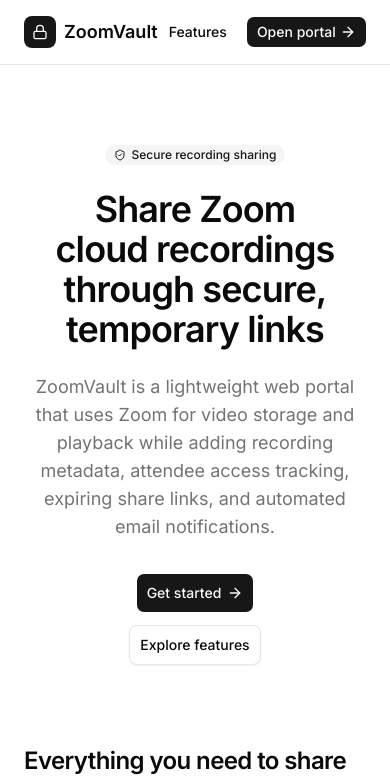
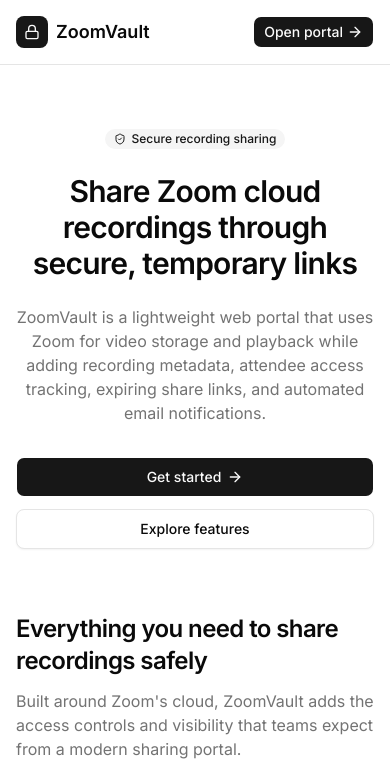
Before and after one commit to jimmieldavisjr/zoomvault, a Next.js app in the folder apps/web/: page / in a window 390 px wide. Shown: the top 780 px of the page. Built offline with nearby package versions, Linux system fonts and the light colour scheme.

Commit message:
fix(web): refine homepage layout and styling for improved user experience

```diff
--- a/apps/web/src/app/page.tsx
+++ b/apps/web/src/app/page.tsx
@@ -66,19 +66,22 @@
   return (
     <main className="flex flex-1 flex-col">
       <header className="sticky top-0 z-10 border-b bg-background/80 backdrop-blur-sm">
-        <div className="mx-auto flex h-16 w-full max-w-6xl items-center justify-between px-6">
-          <Link href="/" className="flex items-center gap-2 font-heading text-lg font-semibold">
-            <span className="flex size-8 items-center justify-center rounded-md bg-primary text-primary-foreground">
+        <div className="mx-auto flex h-16 w-full max-w-6xl items-center justify-between gap-2 px-4 sm:px-6">
+          <Link
+            href="/"
+            className="flex min-w-0 items-center gap-2 font-heading text-lg font-semibold"
+          >
+            <span className="flex size-8 shrink-0 items-center justify-center rounded-md bg-primary text-primary-foreground">
               <Lock className="size-4" />
             </span>
-            ZoomVault
+            <span className="truncate">ZoomVault</span>
           </Link>
-          <nav className="flex items-center gap-2">
-            <Button variant="ghost" size="sm" asChild>
+          <nav className="flex shrink-0 items-center gap-1 sm:gap-2">
+            <Button variant="ghost" size="sm" className="hidden sm:inline-flex" asChild>
               <Link href="#features">Features</Link>
             </Button>
             <Button size="sm" asChild>
-              <Link href="/recordings">
+              <Link href="#">
                 Open portal
                 <ArrowRight />
               </Link>
@@ -87,21 +90,21 @@
         </div>
       </header>
 
-      <section className="mx-auto w-full max-w-6xl px-6 py-20 sm:py-28">
+      <section className="mx-auto w-full max-w-6xl px-4 py-16 sm:px-6 sm:py-24">
         <div className="flex flex-col items-center text-center">
           <Badge variant="secondary" className="mb-6 gap-1.5">
             <ShieldCheck />
             Secure recording sharing
           </Badge>
-          <h1 className="max-w-3xl font-heading text-4xl font-semibold tracking-tight text-balance sm:text-6xl">
+          <h1 className="max-w-3xl font-heading text-3xl font-semibold tracking-tight text-balance sm:text-6xl">
             Share Zoom cloud recordings through secure, temporary links
           </h1>
-          <p className="mt-6 max-w-2xl text-lg text-muted-foreground text-pretty">
+          <p className="mt-6 max-w-2xl text-base text-muted-foreground text-pretty sm:text-lg">
             ZoomVault is a lightweight web portal that uses Zoom for video storage and playback
             while adding recording metadata, attendee access tracking, expiring share links, and
             automated email notifications.
           </p>
-          <div className="mt-8 flex flex-col items-center gap-3 sm:flex-row">
+          <div className="mt-8 flex w-full flex-col items-stretch gap-3 sm:w-auto sm:flex-row sm:items-center">
             <Button size="lg" asChild>
               <Link href="/recordings">
                 Get started
@@ -115,8 +118,8 @@
         </div>
       </section>
 
-      <section id="features" className="mx-auto w-full max-w-6xl px-6 pb-20">
-        <div className="mb-10 max-w-2xl">
+      <section id="features" className="mx-auto w-full max-w-6xl px-4 pb-16 sm:px-6 sm:pb-24">
+        <div className="mb-8 max-w-2xl sm:mb-10">
           <h2 className="font-heading text-2xl font-semibold tracking-tight sm:text-3xl">
             Everything you need to share recordings safely
           </h2>
@@ -140,7 +143,7 @@
         </div>
       </section>
 
-      <section className="mx-auto w-full max-w-6xl px-6 pb-24">
+      <section className="mx-auto w-full max-w-6xl px-4 pb-16 sm:px-6 sm:pb-24">
         <Card className="bg-muted/40">
           <CardContent className="flex flex-col items-start gap-6 py-2 sm:flex-row sm:items-center sm:justify-between">
             <div>
@@ -161,7 +164,7 @@
       </section>
 
       <footer className="mt-auto border-t">
-        <div className="mx-auto flex w-full max-w-6xl flex-col items-center justify-between gap-3 px-6 py-6 text-sm text-muted-foreground sm:flex-row">
+        <div className="mx-auto flex w-full max-w-6xl flex-col items-center justify-between gap-3 px-4 py-6 text-center text-sm text-muted-foreground sm:flex-row sm:px-6 sm:text-left">
           <div className="flex items-center gap-2">
             <Clock className="size-4" />
             ZoomVault — temporary links, lasting control
```
